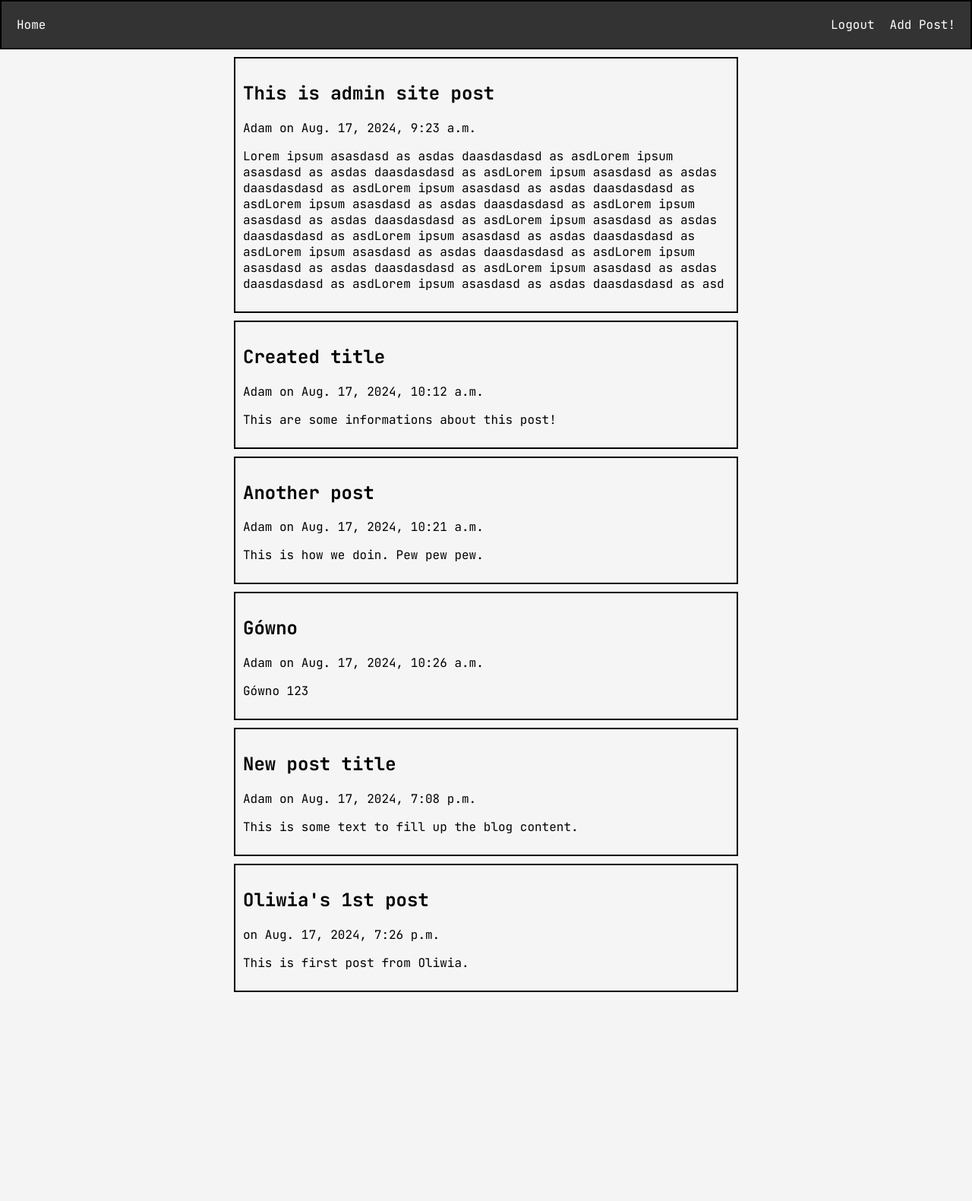
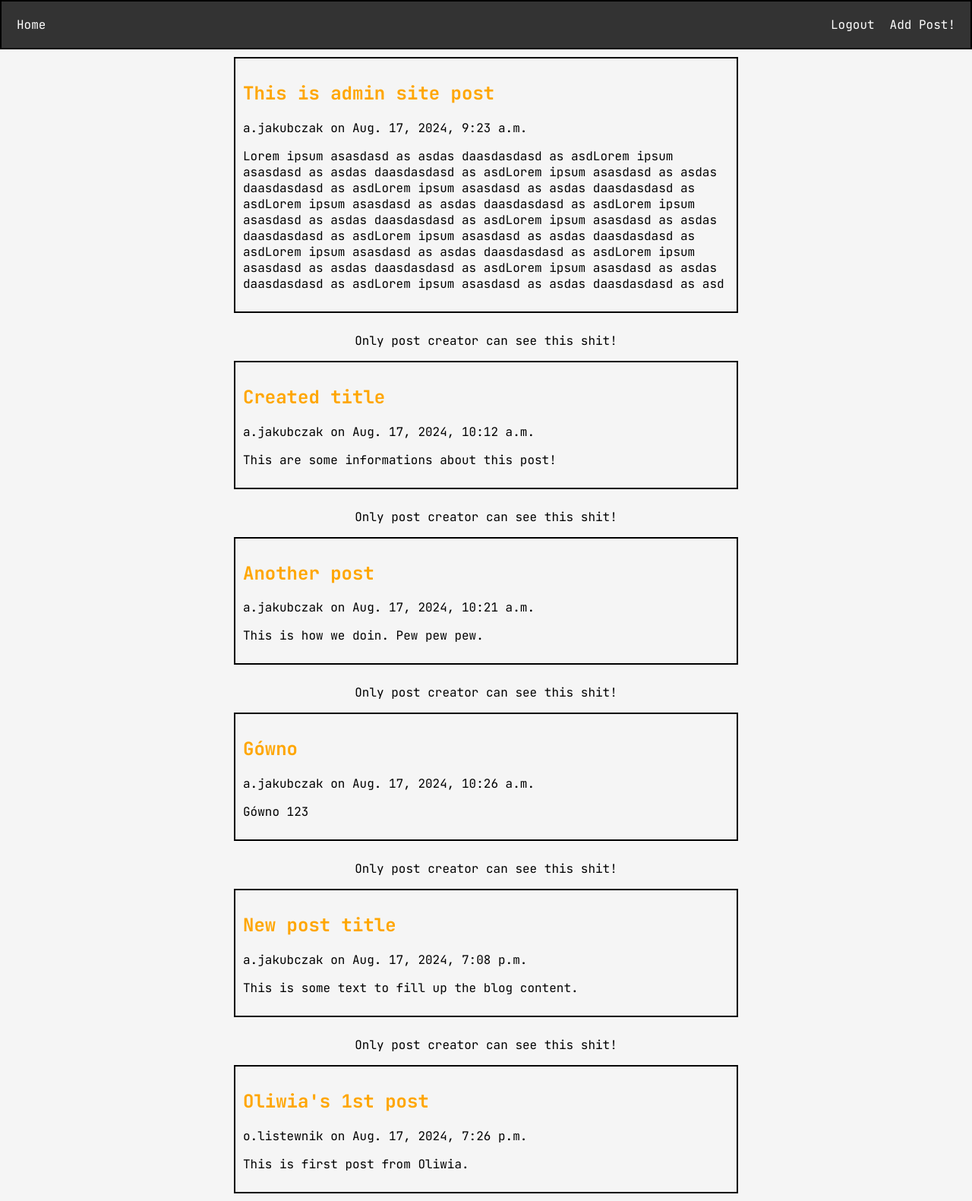
Before and after one commit to AdamJakubczak/my_blog_app, a Django app: page / in a window 1280 px wide. Shown: the whole page at 76% size. Before the commit the page ends 1306 px from the top, so only its background shows below. Run offline with Django 5.2, Linux system fonts and the light colour scheme; a user stored in the database is signed in; data comes from the database, SQL or seed files in the repository; both versions use the stored data as it was after the commit.

Commit message:
Registration now works

```diff
--- a/src/my_blog_app/static/my_blog_app/main.css
+++ b/src/my_blog_app/static/my_blog_app/main.css
@@ -5,7 +5,7 @@
     --stdpadding: 10px;
     --stdmargin: 10px;
     --txtwhite: white;
-    --txtorange: #ffd000;
+    --txtorange: #ffa600;
 }
 
 body {
@@ -51,6 +51,10 @@ body {
     padding: var(--stdpadding);
     margin-bottom: var(--stdmargin);
 
+}
+
+.article h1 {
+    color: var(--txtorange);
 }
 
 .login-wrapper {
@@ -110,6 +114,7 @@ body {
     padding: var(--stdpadding)
 }
 
+
 .reg-form p {
     display: flex;
     flex-direction: column;
--- a/src/my_blog_app/templates/my_blog_app/index.html
+++ b/src/my_blog_app/templates/my_blog_app/index.html
@@ -6,9 +6,12 @@
 <div class="article-wrapper">
     <article class="article">
         <h1>{{ post.post_title }}</h1>
-        <p>{{ post.post_author.first_name }} on {{ post.post_date }}</p>
+        <p>{{ post.post_author }} on {{ post.post_date }}</p>
         <p>{{ post.post_content }}</p>
     </article>
+    {% if post.post_author == request.user %}
+    <p> Only post creator can see this shit!</p>
+    {% endif %}
 </div>
 {% endfor %}
 
--- a/src/my_blog_app/views.py
+++ b/src/my_blog_app/views.py
@@ -5,7 +5,13 @@ from .models import Post
 
 def register(request):
 
-    form = UserRegistrationForm()
+    if request.method == 'POST':
+        form = UserRegistrationForm(request.POST)
+        if form.is_valid():
+            form.save()
+            return redirect('blog_login')
+    else:
+        form = UserRegistrationForm()
 
     return render(request, 'my_blog_app/register.html', {'form' : form})
 
@@ -17,9 +23,7 @@ def add_post(request):
             post = form.save(commit=False)
             post.post_author = request.user
             post.save()
-
-        return redirect('blog_index')
-
+            return redirect('blog_index')
     else:
         form = PostForm()
 
```
Also changed, not shown: src/db.sqlite3.
